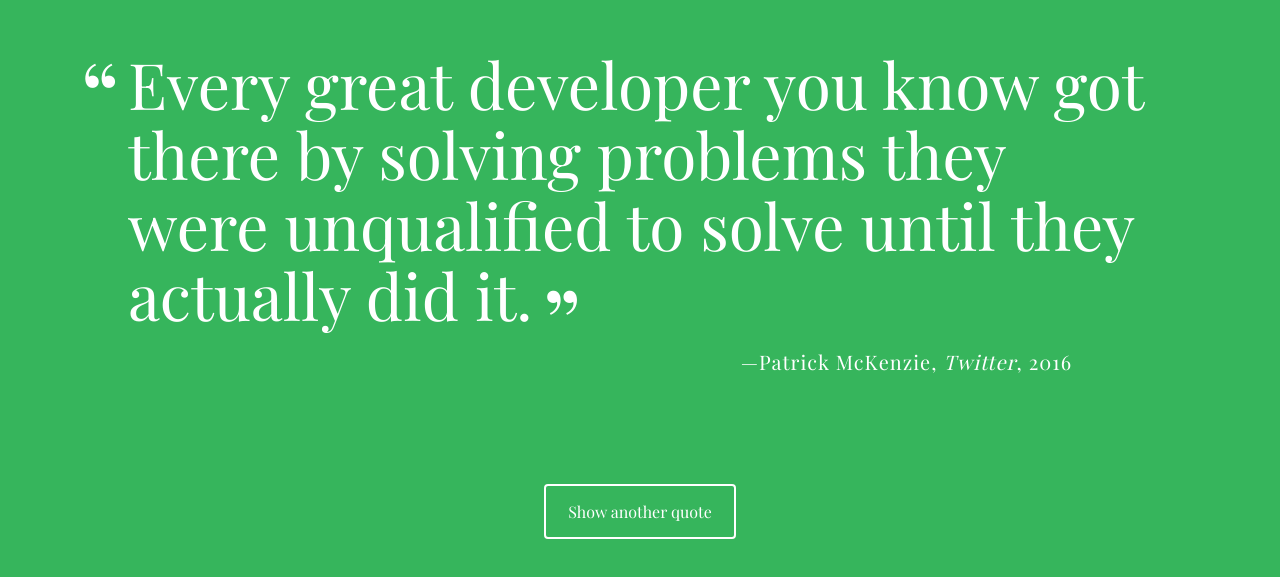
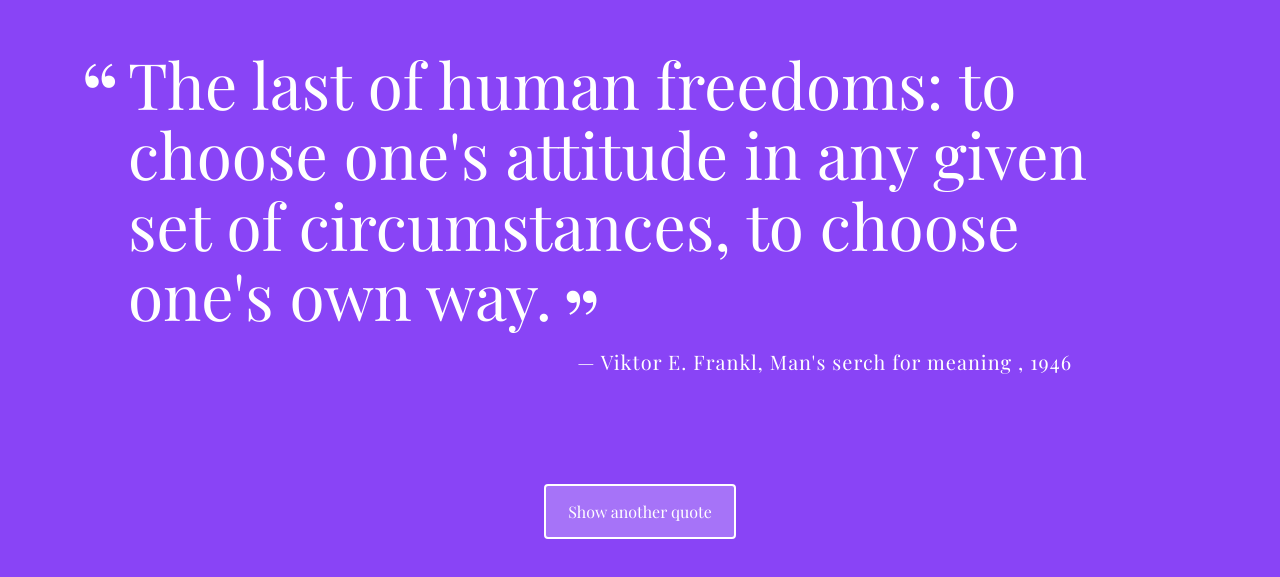
Before and after one commit to osmankbk/Random-Quote-Generator, a plain HTML site: page index.html in a window 1280 px wide. Shown: the part 111-688 px from the top of the page. Drawn offline with nearby package versions, Linux system fonts and the light colour scheme; a web font is replaced by a local one.

Commit message:
Add 2 more functions
An rgb() random background-color function and setInterval() function.

```diff
--- a/css/styles.css
+++ b/css/styles.css
@@ -81,7 +81,7 @@ body {
   border-radius: 4px;
   border: 2px solid #fff;
   color: #fff;
-  background-color: #36b55c;
+  background-color: rgb(255,255,255,.25);
   padding: 15px 0;
   transition: .5s ;
 }
--- a/index.html
+++ b/index.html
@@ -12,8 +12,7 @@
   <div class="container">
 
     <div id="quote-box">
-      <p class="quote">Every great developer you know got there by solving problems they were unqualified to solve until they actually did it.</p>
-      <p class="source">Patrick McKenzie<span class="citation">Twitter</span><span class="year">2016</span></p>
+
     </div>
 
     <button id="loadQuote">Show another quote</button>
--- a/js/quotes.js
+++ b/js/quotes.js
@@ -15,7 +15,7 @@ var quotes = [
   },
   {
     quote: "The ultimate measure of a man is not where he stands in time of comfort and convience, but where he stands at times of challenge and controversy.",
-    source: "Martin Luther King, jr.",
+    source: "Martin Luther King jr.",
     citation: "Strength to Love",
     year: "1963",
     tag: "Life"
--- a/js/script.js
+++ b/js/script.js
@@ -16,6 +16,14 @@ function getRandomQuote(){
   return getQuotes;
 }
 
+function rgbColor(){
+ var randomRgb = 'rgb(';
+  randomRgb += Math.floor(Math.random() * 255) + ',';
+  randomRgb += Math.floor(Math.random() * 255) + ',';
+  randomRgb += Math.floor(Math.random() * 255);
+  randomRgb += ')';
+  return randomRgb;
+}
 
 
 
@@ -33,18 +41,19 @@ function getRandomQuote(){
 ***/
 function printQuote(){
   var randomQuote = getRandomQuote();
-  var quotesHTML = '<p class="quotes">' + randomQuote.quote + '</p>';
-    quotesHTML += '<p class="source">' + randomQuote.source;
+  var quotesHTML = '<p class="quote"> ' + randomQuote.quote + ' </p>';
+    quotesHTML += '<p class="source"> ' + randomQuote.source + ',';
       if(randomQuote.citation){
-        quotesHTML += '<span class"citation">' + randomQuote.citation + '</span>';
+        quotesHTML += '<span class"citation"> ' + randomQuote.citation + ' </span>';
     } if(randomQuote.year){
-        quotesHTML += '<span class="year">' + randomQuote.year + '</span>';
+        quotesHTML += '<span class="year"> ' + randomQuote.year +  ' </span>';
     }
     quotesHTML += '</p>';
+    document.body.style.backgroundColor = rgbColor();
     return document.querySelector('#quote-box').innerHTML = quotesHTML;
 }
 
-
+var timeOut = window.setInterval(printQuote, 5000);
 
 /***
   When the "Show another quote" button is clicked, the event listener
```
